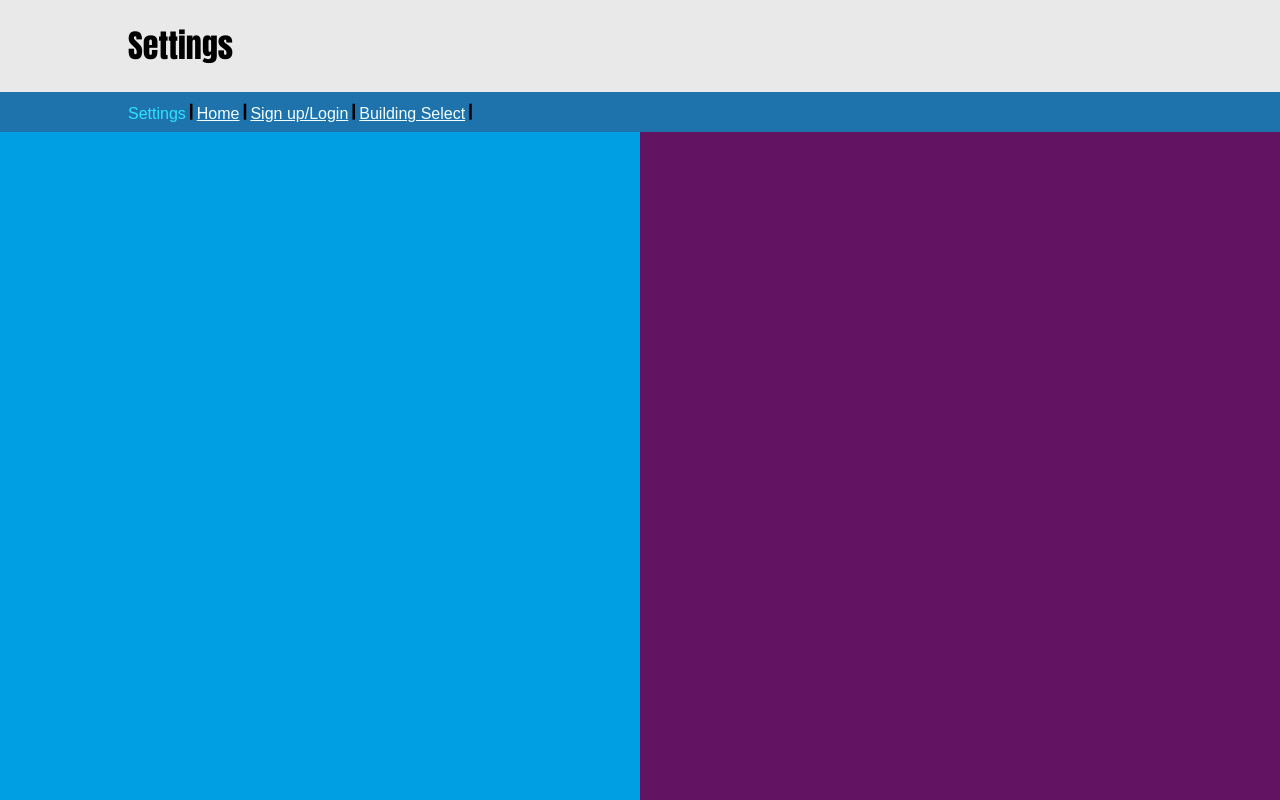
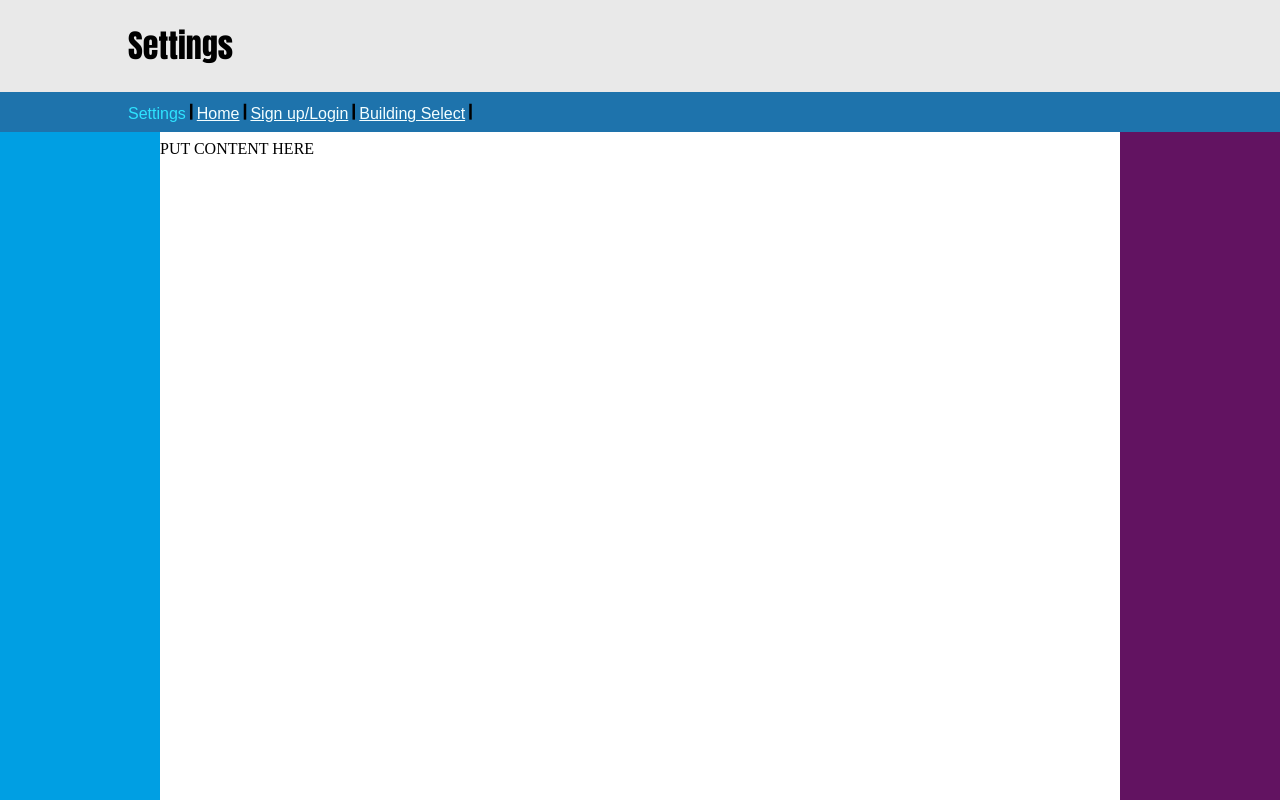
Before and after one commit to TeamFloorPlan/TeamFloorPlan, a PHP site: page /settings.html in a window 1280 px wide. Run offline with PHP 8.4, Linux system fonts and the light colour scheme.

Commit message:
Updated Whitespace

```diff
--- a/settings.html
+++ b/settings.html
@@ -17,5 +17,9 @@
   </header>
   <body>
 
+    <section>
+      <p>PUT CONTENT HERE</p>
+    </section>
+
   </body>
 </html>
--- a/style/stylesheet.css
+++ b/style/stylesheet.css
@@ -54,6 +54,7 @@ section {
   width: 75%;
   bottom: 0;
   background-color: white;
+  line-height: 1.6;
 }
 
 #mapDiv {
```
